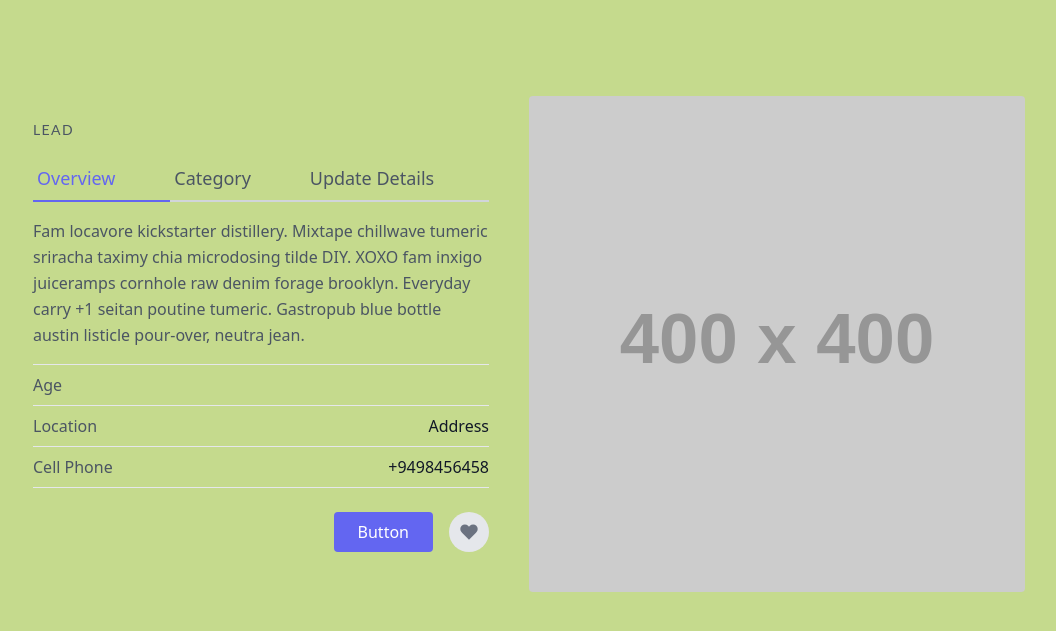
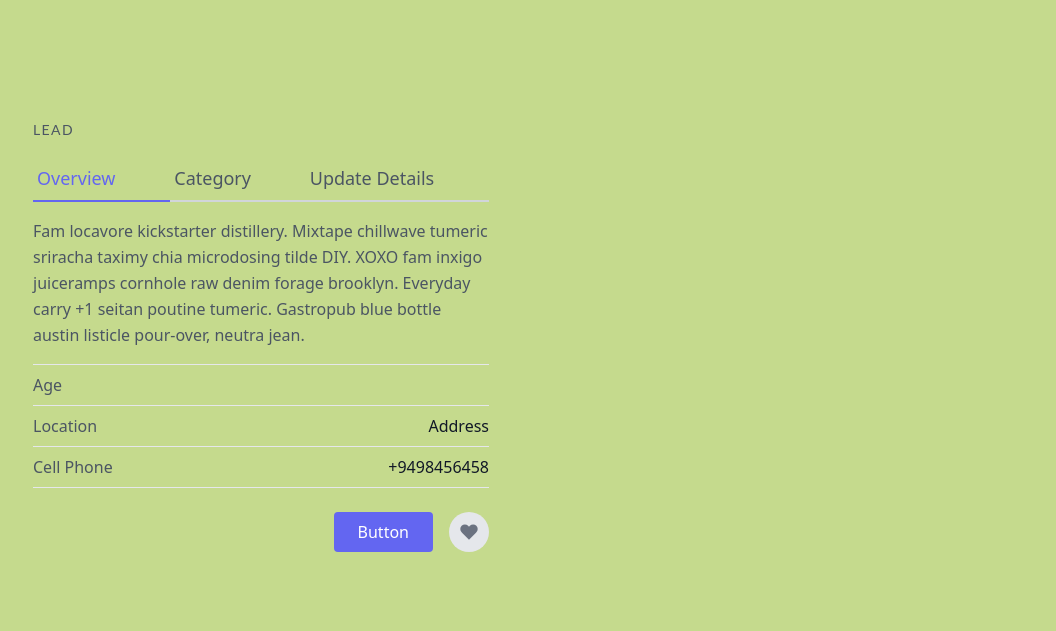
Before and after one commit to EdwinKingori/djcrm, a Django app: template leads/templates/leads/lead_detail.html in a window 1280 px wide. Shown: the part 80-711 px from the top of the page, without its empty margins (111-1167 px from the left). Run offline with Django 5.2, Linux system fonts and the light colour scheme; the template is opened without the code that fills it, so the values that code supplies are empty; grey boxes labelled with a size stand in for pictures from a placeholder-image service; some libraries are stand-ins or nearby versions.

Commit message:
template updates

```diff
--- a/agents/templates/agents/agent_detail.html
+++ b/agents/templates/agents/agent_detail.html
@@ -49,7 +49,6 @@
                         </button>
                     </div>
                 </div>
-            <img alt="ecommerce" class="lg:w-1/2 w-full lg:h-auto h-64 object-cover object-center rounded" src="https://dummyimage.com/400x400">
             </div>
         </div>
     </section>
--- a/agents/templates/agents/agent_update.html
+++ b/agents/templates/agents/agent_update.html
@@ -37,7 +37,6 @@
                         </a>
                     </div>
                 </div>
-                <img alt="ecommerce" class="lg:w-1/2 w-full lg:h-auto h-64 object-cover object-center rounded" src="https://dummyimage.com/400x400">
             </div>
         </div>
     </section>
--- a/leads/templates/leads/category_update.html
+++ b/leads/templates/leads/category_update.html
@@ -36,7 +36,6 @@
                         <button type="submit" class="w-full text-white bg-blue-500 hover:bg-blue-600 px-3 py-2 rounded-md">Submit</button>
                     </form>
                 </div>
-                <img alt="ecommerce" class="lg:w-1/2 w-full lg:h-auto h-64 object-cover object-center rounded" src="https://dummyimage.com/400x400">
             </div>
         </div>
     </section>
--- a/leads/templates/leads/lead_detail.html
+++ b/leads/templates/leads/lead_detail.html
@@ -49,7 +49,6 @@
                         </button>
                     </div>
                 </div>
-            <img alt="ecommerce" class="lg:w-1/2 w-full lg:h-auto h-64 object-cover object-center rounded" src="https://dummyimage.com/400x400">
             </div>
         </div>
     </section>
--- a/leads/templates/leads/update_lead.html
+++ b/leads/templates/leads/update_lead.html
@@ -36,9 +36,7 @@
                             Delete Lead
                         </a>
                     </div>
-
                 </div>
-                <img alt="ecommerce" class="lg:w-1/2 w-full lg:h-auto h-64 object-cover object-center rounded" src="https://dummyimage.com/400x400">
             </div>
         </div>
     </section>
```
